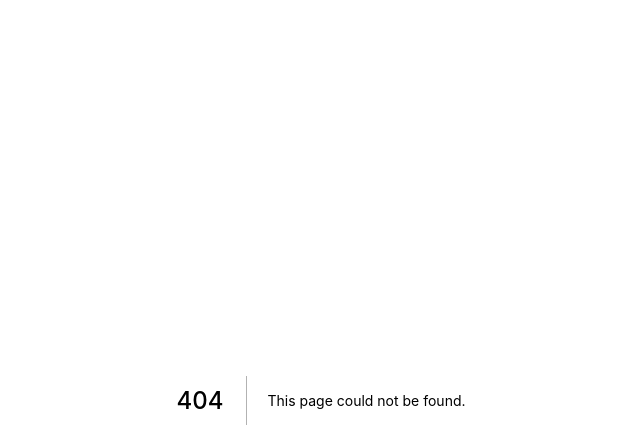
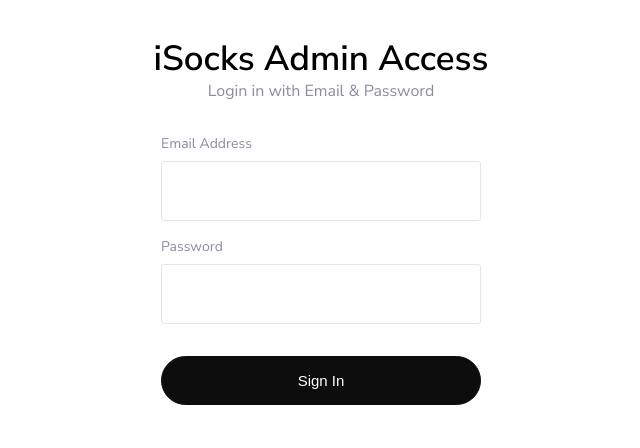
Before and after one commit to iSocks-NFTs/isocks.ai, a Next.js app: page /dashboard/auth in a window 1280 px wide. Before the commit this address had no page. Shown: the top 448 px of the page, without its empty margins (319-959 px from the left). Built offline with nearby package versions, Linux system fonts and the light colour scheme.

Commit message:
set up login page

```diff
--- /dev/null
+++ b/pages/dashboard/auth/index.js
@@ -0,0 +1,110 @@
+import React, { useRef } from "react";
+import Head from "next/head";
+import axios from "axios";
+import { TailSpin } from "react-loader-spinner";
+import { Row, Col } from "react-bootstrap";
+import { Heading, P } from "../../../components/BuyOption/style";
+import {
+  FormContainer,
+  FormGroup,
+  Input,
+  Button,
+  Label,
+  Form,
+} from "../../../components/Form";
+import Router from "next/router";
+import { AuthContext } from "../../../context/authContext";
+
+const Login = () => {
+  const [message, setMessage] = React.useState("");
+  const [isLoading, setIsLoading] = React.useState(false);
+
+  const { setAuthStatus, setAuthUser } = React.useContext(AuthContext);
+
+  const emailRef = useRef();
+  const passwordRef = useRef();
+
+  function clearField() {
+    emailRef.current.value = "";
+    passwordRef.current.value = "";
+  }
+
+  function handleSubmit(e) {
+    e.preventDefault();
+    setIsLoading(true);
+    setMessage("");
+    const emailAddress = emailRef.current.value;
+    const password = passwordRef.current.value;
+
+    axios
+      .post("http://localhost:1337/api/login", {
+        emailAddress,
+        password,
+      })
+      .then((res) => {
+        if (res) {
+          if (res.data.status === "No matching User") {
+            setMessage("Incorrect Email/Password");
+            clearField();
+            setIsLoading(false)
+          }
+          if (res.data.status === "success") {
+            Router.push("/dashboard/admin");
+            setAuthStatus(true);
+            setAuthUser(emailAddress);
+          }
+        }
+      })
+      .catch((err) => {
+        if (err) {
+          console.log(err);
+          setIsLoading(false);
+          setMessage("Server Error");
+          clearField();
+        }
+      });
+  }
+
+  return (
+    <>
+      <Head>
+        <title>iSocks | Admin Sign In</title>
+      </Head>
+      <Row>
+        <Heading>iSocks Admin Access</Heading>
+        <P>Login in with Email & Password</P>
+      </Row>
+      <FormContainer>
+        <Form onSubmit={(e) => handleSubmit(e)}>
+          <FormGroup>
+            <Label htmlFor="emailAddress">Email Address</Label>
+            <Input type="email" id="emailAddress" ref={emailRef} required />
+          </FormGroup>
+          <FormGroup>
+            <Label htmlFor="password">Password</Label>
+            <Input type="password" id="password" ref={passwordRef} required />
+          </FormGroup>
+          <Label textAlign="center" color="red">{message ? message : ""}</Label>
+          <Button type="submit">
+            {isLoading ? (
+              <TailSpin
+                height="25"
+                width="25"
+                color="#fff"
+                ariaLabel="tail-spin-loading"
+                radius="1"
+                wrapperStyle={{}}
+                wrapperClass=""
+                visible={true}
+              />
+            ) : (
+              "Sign In"
+            )}
+          </Button>
+        </Form>
+      </FormContainer>
+    </>
+  );
+};
+
+export default Login;
```
